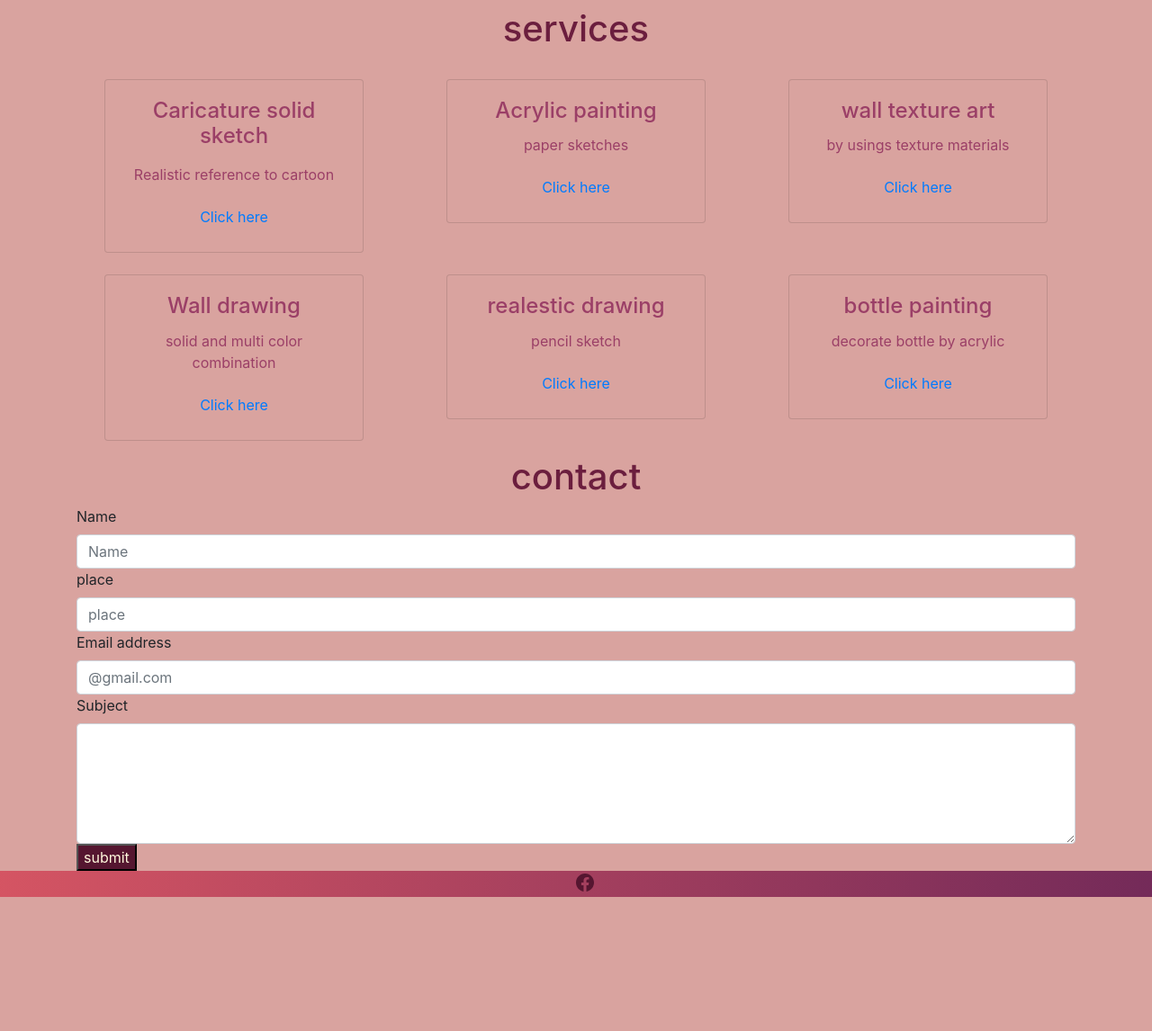
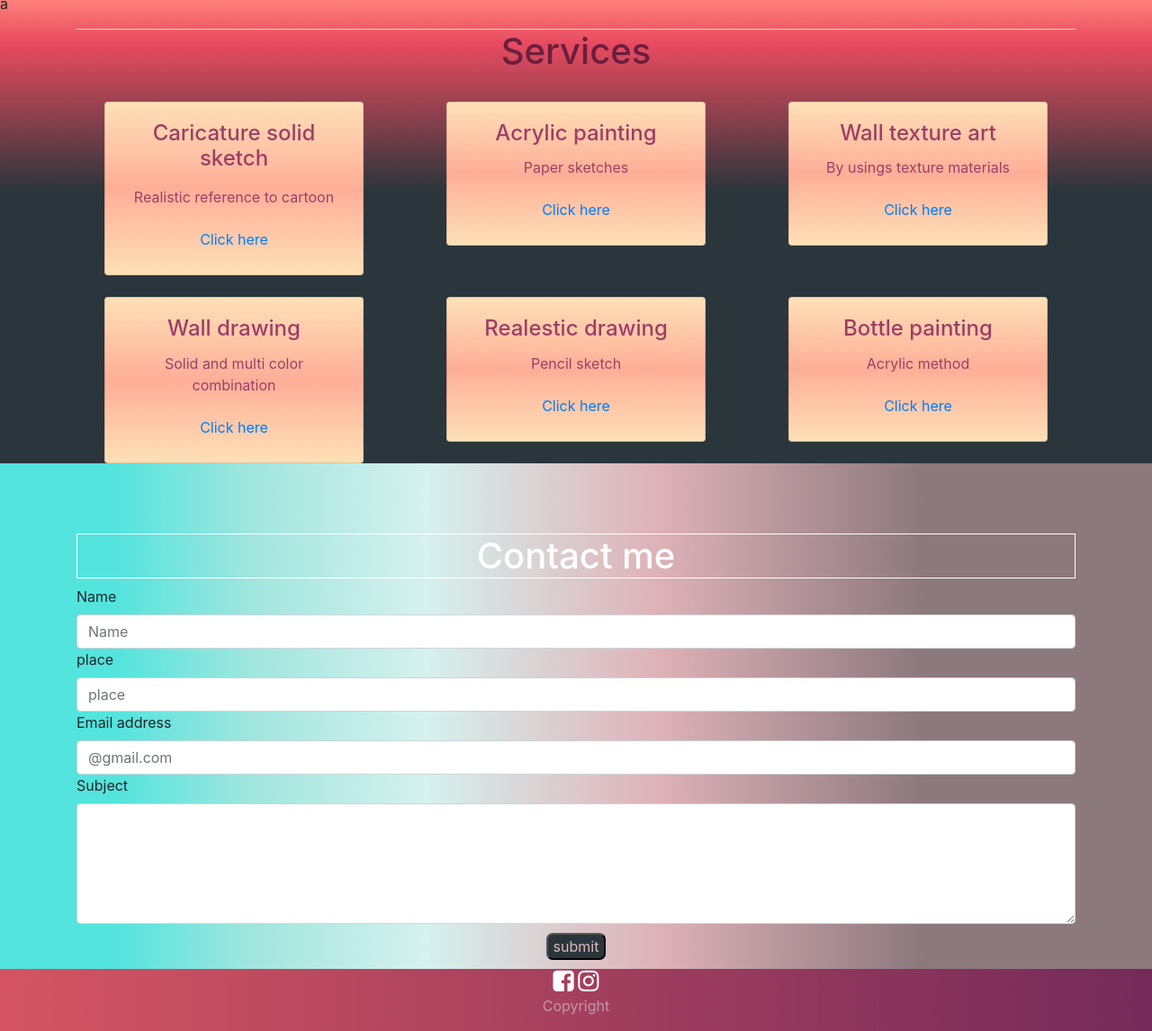
Before and after one commit to mishabak/mishab-ak, a plain HTML site: page index.html in a window 1280 px wide. Shown: the part 349-1495 px from the top of the page at 90% size. Before the commit the page ends 1346 px from the top, so only its background shows below. Drawn offline with nearby package versions, Linux system fonts and the light colour scheme.

Commit message:
Update index.html

```diff
--- a/index.html
+++ b/index.html
@@ -4,14 +4,15 @@
     <meta charset="UTF-8">
     <meta name="viewport" content="width=device-width, initial-scale=1.0">
     <title>MSB</title>
+    <link rel="stylesheet" href="https://cdnjs.cloudflare.com/ajax/libs/font-awesome/4.7.0/css/font-awesome.min.css">
     <link rel="stylesheet" href="https://maxcdn.bootstrapcdn.com/bootstrap/4.0.0/css/bootstrap.min.css" integrity="sha384-Gn5384xqQ1aoWXA+058RXPxPg6fy4IWvTNh0E263XmFcJlSAwiGgFAW/dAiS6JXm" crossorigin="anonymous">
     <script src="https://ajax.googleapis.com/ajax/libs/jquery/3.5.1/jquery.min.js"></script>
 </head>
-<body style="background: #d9a39f;">
+<body >
     <header style="background:linear-gradient(90deg ,#ff6767 -44%, #551d56 132%);position:fixed; width: 100%;z-index: 1;">
-        <div class="row text-white ">
+        <div class="row text-white " id="her">
             <div class="col-8 col-md-6 ">
-                <h2 class="p-3   " style="color:#c7b5a9;">
+                <h2 class="p-2   " style="color:#c7b5a9;">
                     MISHAB AK
                 </h2>
             </div>
@@ -33,7 +34,7 @@
                           </li>
 
                         <li class="nav-item">
-                            <a class="nav-link" href="#contact-section"><h6>contact</h6></a>
+                            <a class="nav-link" href="#contact-section"><h6>contact </h6></a>
                           </li>
                       </ul>
                     </div>
@@ -41,7 +42,8 @@
             </div>
         </div>
     </header>
-    <section style="background:linear-gradient(180deg ,#fed -40%,#A7414E 110%) ;padding-top: 78px;">
+    <section style="    background: linear-gradient( 180deg,#99B898 10%,#FECEAB 25%,#FF847C 40%,#E84A5F 46%,#2A363B 65%) ;padding-top: 78px;">
+
         <div class="container ">
             <div class="row">
                 <div class="col-12 col-md-8 col-lg-6  " style="text-align: center;">
@@ -54,28 +56,27 @@
                     </h3>
                 </div>
             </div>
-        </div>
-    </section>
+        </div>    a
 
-    <section id="service-section" style="background: #d9a39f; ">
-        <div class="container  " style="color: #9b3f67;">
-            <h1 class="text-center mt-3" style="color: #6b1e3e;">services</h1>
+
+        <div class="container  " style="color: #9b3f67; " id="service-section">
+            <h1 class="text-center mt-3" style="color: #6b1e3e;  border-top: solid 1px #fdd5b0;">Services </h1>
             <div class="row ">
                 <style>
                     .card{
-                        background:#d9a39f;
+                        background:linear-gradient(180deg ,#fde0b7 0% , #feae97 50% , #fde0b7 100%);
                     }
                     .card:hover{
                         color: #7c1944;
-                        background:#cf9190;
+                        background:linear-gradient(180deg ,#fde0b7 0% , #d88871 50% , #fde0b7 100%);
 
 
                     }
                     #subt:hover{
-                        background: #8b3056;
+                        background: #1b2124;
                     }
                     #subt{
-                        background:#551630 ;
+                        background:#2a363b ;
                     }
                 </style>
 
@@ -101,10 +102,10 @@
                                Acrylic painting
                             </h4>
                             <p class="card-text"style="align-items: center;">
-                                paper sketches
+                                Paper sketches
                             </p>
                             <a href="#" class="btn">
-                                Click here
+                               Click here
                             </a>
                         </div>
                     </div>
@@ -113,13 +114,13 @@
                     <div class="card " style="width: 18rem;margin: auto; "   >
                          <div class="card-body text-center">
                             <h4 class="card-title">
-                               wall texture art
+                               Wall texture art
                             </h4>
                             <p class="card-text"style="align-items: center;">
-                                by usings texture materials
+                               By usings texture materials
                             </p>
                             <a href="#" class="btn ">
-                                Click here
+                               Click here
                             </a>
                         </div>
                     </div>
@@ -131,7 +132,7 @@
                                Wall drawing
                             </h4>
                             <p class="card-text"style="align-items: center;">
-                              solid and multi color combination
+                              Solid and multi color combination
                             </p>
                             <a href="walldesign.html" class="btn ">
                                 Click here
@@ -143,10 +144,10 @@
                     <div class="card " style="width: 18rem;margin: auto; "   >
                          <div class="card-body text-center">
                             <h4 class="card-title">
-                                realestic drawing
+                                Realestic drawing
                             </h4>
                             <p class="card-text"style="align-items: center;">
-                                pencil sketch
+                               Pencil sketch
                             </p>
 
                             <a href="realistic.html" class="btn ">
@@ -155,15 +156,15 @@
                         </div>
                     </div>
                 </div>
-                <div class="col-12 col-md-6 col-lg-4 pt-4 " >
+                <div class="col-12 col-md-6 col-lg-4 pt-4 pb-4 " >
                     <div class="card " style="width: 18rem;margin: auto; "   >
 
                          <div class="card-body text-center">
                             <h4 class="card-title">
-                                bottle painting
+                                Bottle painting
                             </h4>
                             <p class="card-text"style="align-items: center;">
-                              decorate bottle by acrylic
+                              Acrylic method
                             </p>
                             <a href="#" class="btn ">
                                 Click here
@@ -174,9 +175,9 @@
             </div>
         </div>
     </section>
-    <section id="contact-section">
+    <section id="contact-section" style=" background: linear-gradient( 90deg,#53e4dd 10%,#a1e6de 22%,#d6f1ee 37%,#deb2b8 57%,#8c797e 80%) ;padding-top: 78px;">
         <div class="container">
-            <h1 class="text-center mt-3" style="color: #6b1e3e;">contact</h1>
+            <h1 class="text-center " style=" color: rgb(255, 255, 255); border: solid 1px;">Contact me</h1>
 
             <div class="row">
                 <div class="col">
@@ -208,9 +209,13 @@
                             <textarea class="form-control" name="message" id="f-subject" rows="5">
 
                             </textarea>
+                            <div style="text-align: center;">
+                                <input id="subt"  type="submit" value="submit" style="color: #ddb9be;  margin-top: 10px; margin-bottom: 10px;  cursor: pointer; border-radius: 7px;" >
 
 
-                            <input id="subt"  type="submit" value="submit" style="color: cornsilk;" >
+                            </div>
+
+
 
                     </form>
 
@@ -219,13 +224,25 @@
         </div>
 
     </section>
-    <footer>
-        <div  style="background:linear-gradient(90deg ,#ff6767 -44%, #551d56 132%);">
+    <footer  style="background:linear-gradient(90deg ,#ff6767 -44%, #551d56 132%);">
+        <div class="container">
+            <div class="row">
+                <div class="col-12 text-center  " style="color: #c298ad;">
+                    <a href="https://www.facebook.com/mishabak.ma.7">
+                        <span class="fa fa-facebook-square text-white" style="font-size: 27px;">
 
 
-            <svg xmlns="http://www.w3.org/2000/svg"   width="20" height="20" fill="#551630" class="bi bi-facebook " viewBox="0 0 16 16" style="margin-left: 50%; margin-top: 3px;"  >
-                <path d="M16 8.049c0-4.446-3.582-8.05-8-8.05C3.58 0-.002 3.603-.002 8.05c0 4.017 2.926 7.347 6.75 7.951v-5.625h-2.03V8.05H6.75V6.275c0-2.017 1.195-3.131 3.022-3.131.876 0 1.791.157 1.791.157v1.98h-1.009c-.993 0-1.303.621-1.303 1.258v1.51h2.218l-.354 2.326H9.25V16c3.824-.604 6.75-3.934 6.75-7.951z"/>
-              </svg>
+                        </span>
+                    </a>
+                    <a href="https://www.instagram.com/mishabak_msb">
+                        <span class="fa fa-instagram text-white" style="font-size: 27px;"></span>
+                    </a>
+
+                    <p>Copyright
+                    </p>
+
+                </div>
+            </div>
 
         </div>
 
```
